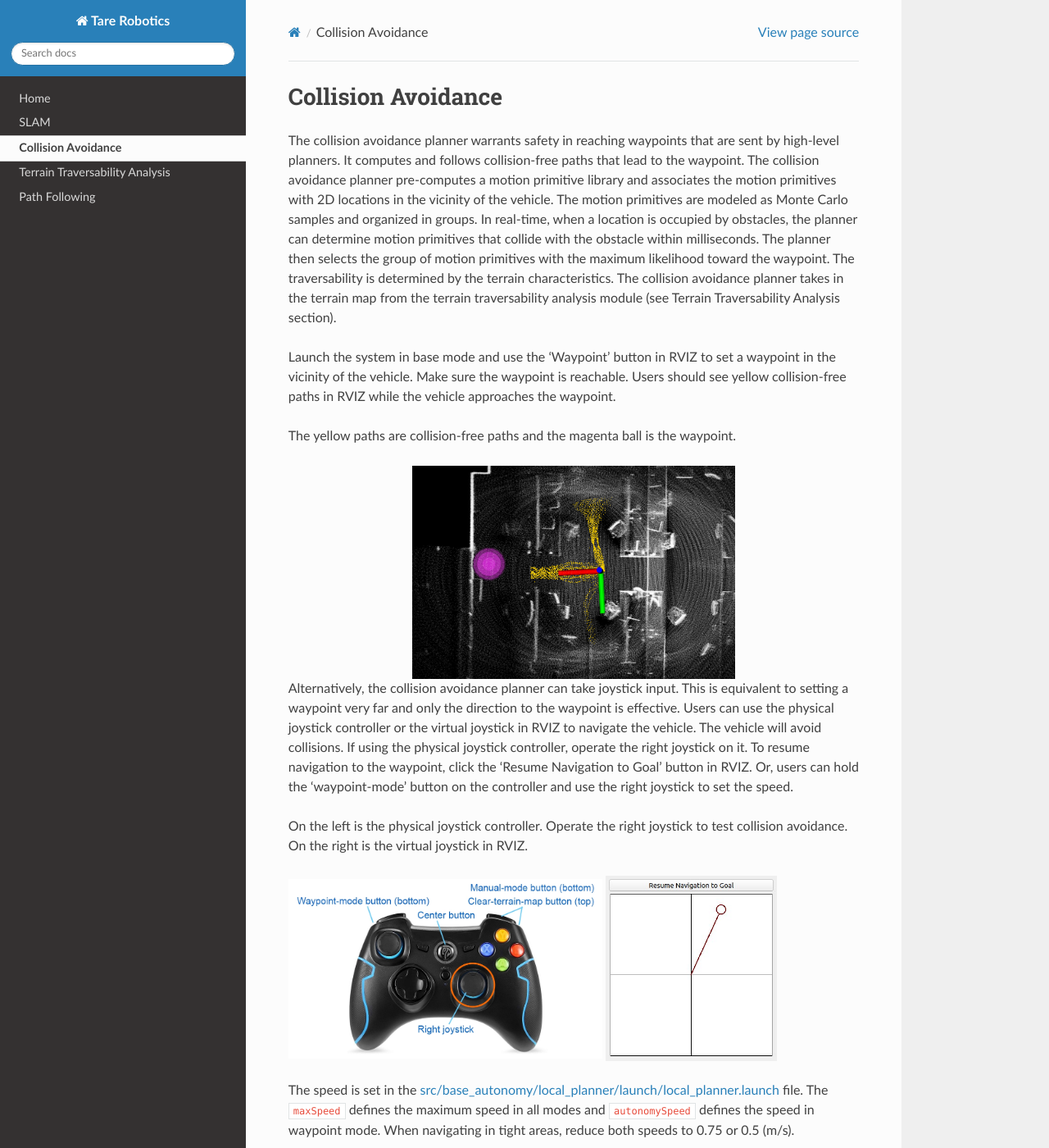
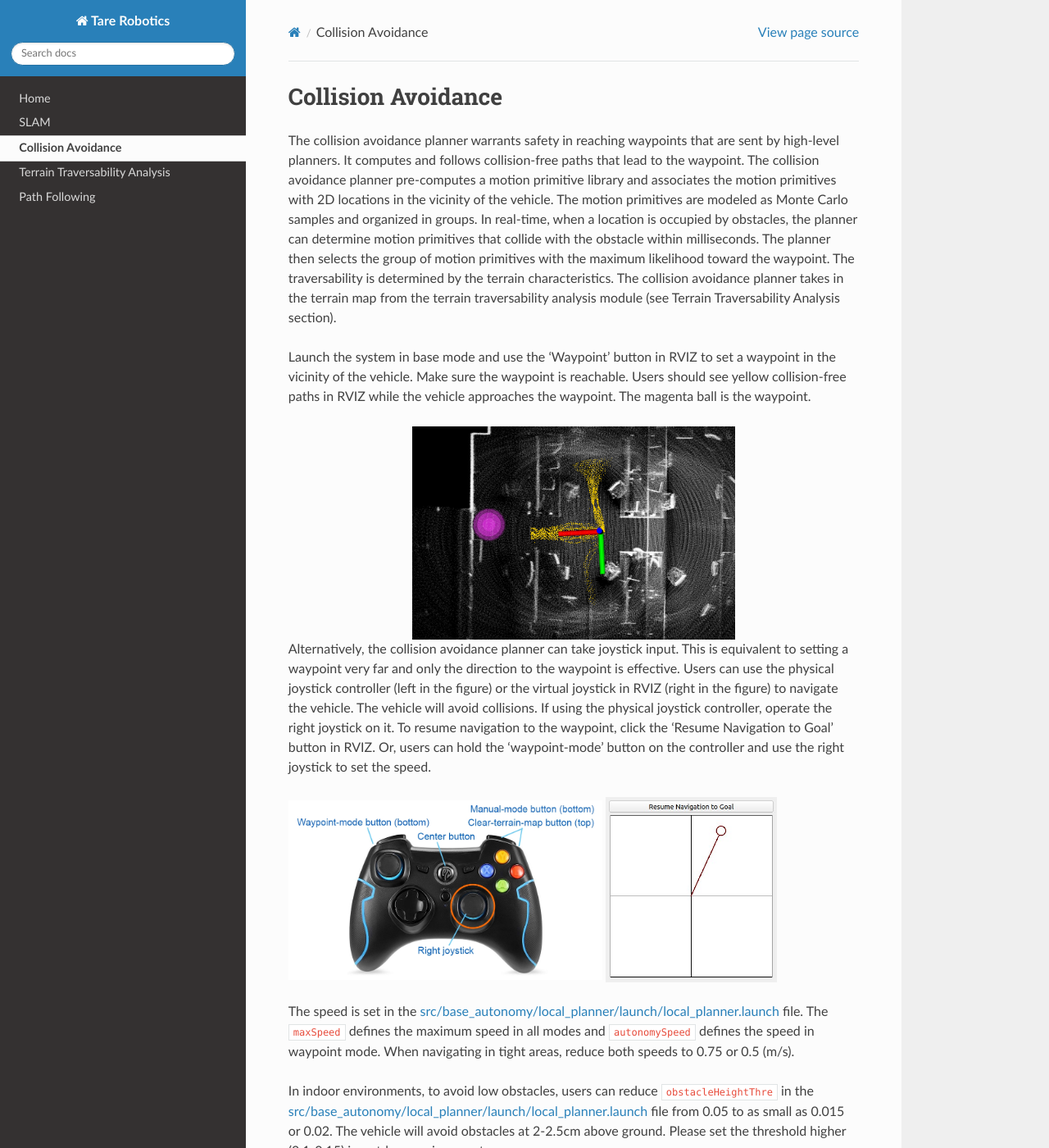
Before and after one commit to caochao39/tarerobotics, a Sphinx documentation site: the page built from docs/source/collision_avoidance.rst, in a window 1280 px wide and 1400 px high. Shown: the whole window at 82% size. Built offline with Sphinx 7.4.7 and the Read the Docs theme 3.1.0, drawn with Linux system fonts in a browser that asks for light colours.

Commit message:
Update collision_avoidance.rst

```diff
--- a/docs/source/collision_avoidance.rst
+++ b/docs/source/collision_avoidance.rst
@@ -3,17 +3,13 @@
 
 The collision avoidance planner warrants safety in reaching waypoints that are sent by high-level planners. It computes and follows collision-free paths that lead to the waypoint. The collision avoidance planner pre-computes a motion primitive library and associates the motion primitives with 2D locations in the vicinity of the vehicle. The motion primitives are modeled as Monte Carlo samples and organized in groups. In real-time, when a location is occupied by obstacles, the planner can determine motion primitives that collide with the obstacle within milliseconds. The planner then selects the group of motion primitives with the maximum likelihood toward the waypoint. The traversability is determined by the terrain characteristics. The collision avoidance planner takes in the terrain map from the terrain traversability analysis module (see Terrain Traversability Analysis section).
 
-Launch the system in base mode and use the ‘Waypoint’ button in RVIZ to set a waypoint in the vicinity of the vehicle. Make sure the waypoint is reachable. Users should see yellow collision-free paths in RVIZ while the vehicle approaches the waypoint.
-
-The yellow paths are collision-free paths and the magenta ball is the waypoint.
+Launch the system in base mode and use the ‘Waypoint’ button in RVIZ to set a waypoint in the vicinity of the vehicle. Make sure the waypoint is reachable. Users should see yellow collision-free paths in RVIZ while the vehicle approaches the waypoint. The magenta ball is the waypoint.
 
 .. figure:: images/image6.png
     :scale: 40 %
     :align: center
 
-Alternatively, the collision avoidance planner can take joystick input. This is equivalent to setting a waypoint very far and only the direction to the waypoint is effective. Users can use the physical joystick controller or the virtual joystick in RVIZ to navigate the vehicle. The vehicle will avoid collisions. If using the physical joystick controller, operate the right joystick on it. To resume navigation to the waypoint, click the 'Resume Navigation to Goal' button in RVIZ. Or, users can hold the 'waypoint-mode' button on the controller and use the right joystick to set the speed.
-
-On the left is the physical joystick controller. Operate the right joystick to test collision avoidance. On the right is the virtual joystick in RVIZ.
+Alternatively, the collision avoidance planner can take joystick input. This is equivalent to setting a waypoint very far and only the direction to the waypoint is effective. Users can use the physical joystick controller (left in the figure) or the virtual joystick in RVIZ (right in the figure) to navigate the vehicle. The vehicle will avoid collisions. If using the physical joystick controller, operate the right joystick on it. To resume navigation to the waypoint, click the 'Resume Navigation to Goal' button in RVIZ. Or, users can hold the 'waypoint-mode' button on the controller and use the right joystick to set the speed.
 
 |pic1| |pic2|
 
```
